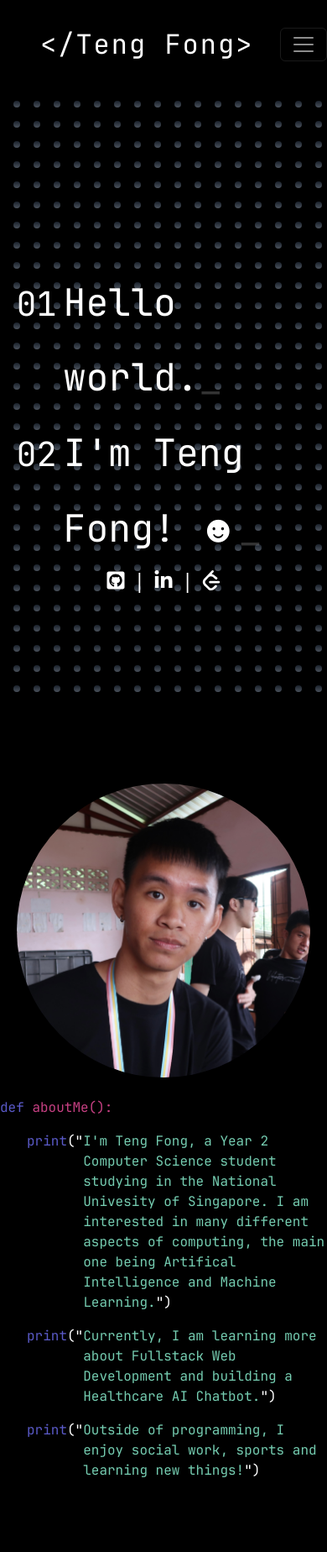
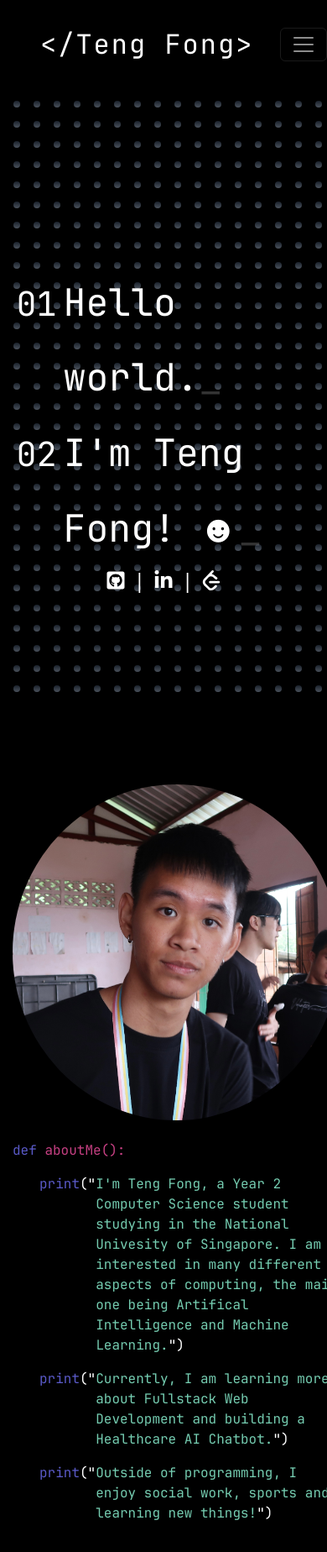
Before and after one commit to GohTengFong/personal-website-v1, a React (Create React App) app: page / in a window 390 px wide. Shown: the top 1848 px of the page at 84% size. Built offline with nearby package versions, Linux system fonts and the light colour scheme; no server answers; the HTML template or start-up script is replaced by a standard one.

Commit message:
responsiveness improvements

```diff
--- a/src/components/about/About.css
+++ b/src/components/about/About.css
@@ -91,6 +91,10 @@
 }
 
 @media (max-width: 480px) {
+  .about {
+    height: max-content;
+  }
+
   .aboutWrapper {
     flex-direction: column;
     align-items: center;
@@ -103,8 +107,6 @@
   }
 
   .photo {
-    height: 350px;
-    width: 350px;
     margin-bottom: 1.5rem;
   }
 }
--- a/src/components/about/About.jsx
+++ b/src/components/about/About.jsx
@@ -13,7 +13,7 @@ const About = () => {
       <div className="aboutWrapper">
         <img
           style={{
-            transform: isInView ? "none" : "translateX(-25px)",
+            transform: isInView ? "none" : "translateX(-10px)",
             opacity: isInView ? 1 : 0,
             transition: "all 0.9s cubic-bezier(0.17, 0.55, 0.55, 1) 0.5s",
           }}
@@ -24,7 +24,7 @@ const About = () => {
 
         <div
           style={{
-            transform: isInView ? "none" : "translateX(+25px)",
+            transform: isInView ? "none" : "translateX(+10px)",
             opacity: isInView ? 1 : 0,
             transition: "all 0.9s cubic-bezier(0.17, 0.55, 0.55, 1) 0.5s",
           }}
```
